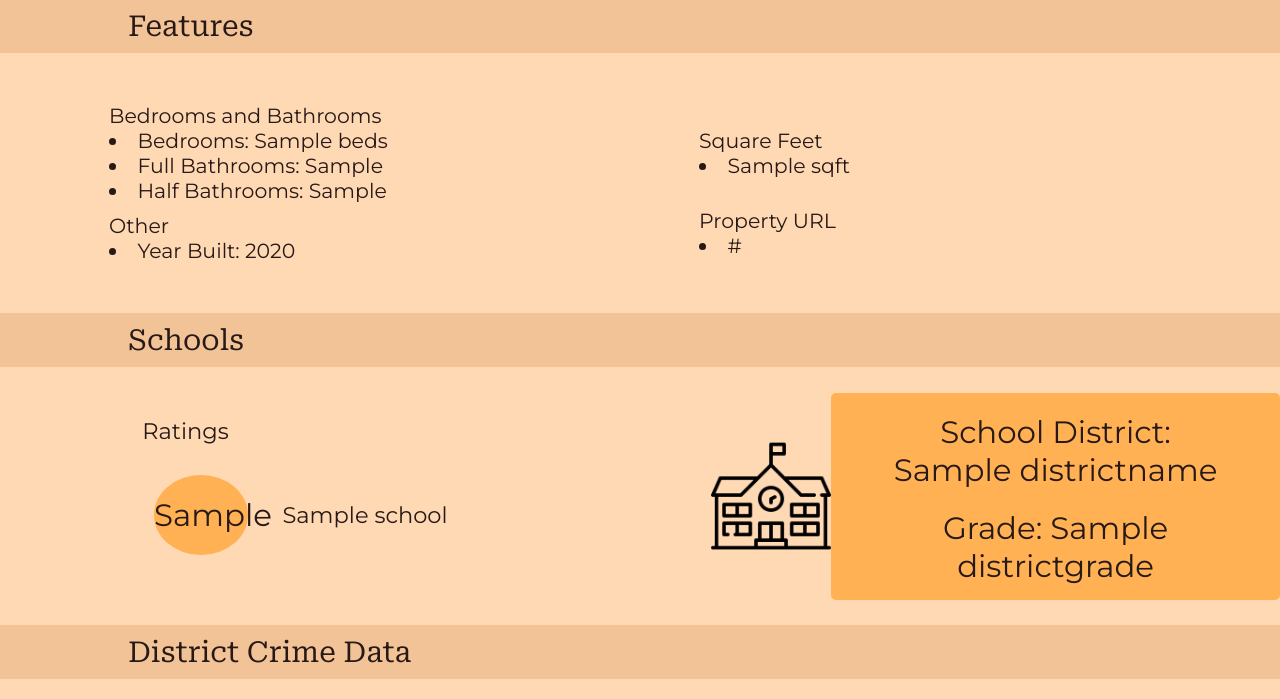
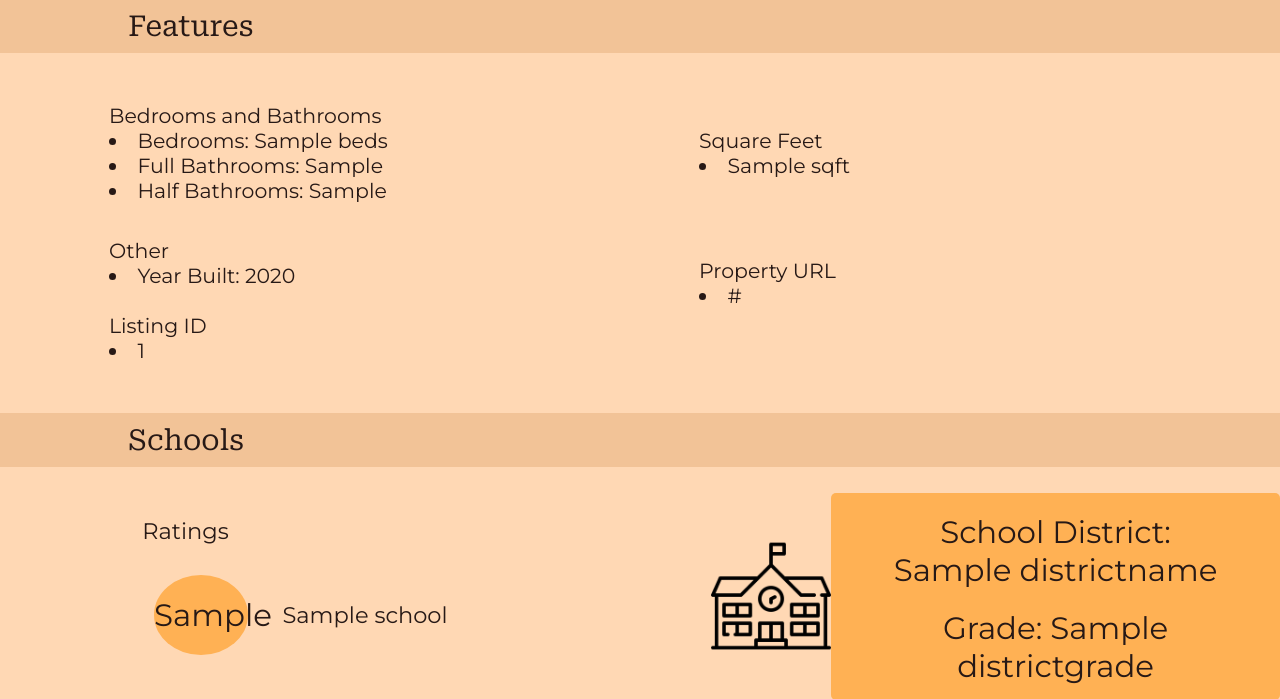
Before and after one commit to carlyswe/cop4710proj, a Flask app: template Website/templates/house.html in a window 1280 px wide. Shown: the part 1146-1845 px from the top of the page. Run offline with Flask 3, Linux system fonts and the light colour scheme; the template is opened without the code that fills it: most values are stand-ins (such as "Sample title", 1, 10 or a date in 2020); grey boxes marked "Sample" are stand-in pictures.

Commit message:
Added listingID to house.html

```diff
--- a/Website/templates/house.html
+++ b/Website/templates/house.html
@@ -88,8 +88,12 @@
                     </div>
 
                     <div class="other">
+                        <br>
                         <ul>Other</ul>
                         <li>Year Built: {{ houseinfo["year_built"] }}</li>
+                        <br>
+                        <ul>Listing ID</ul>
+                        <li>{{ houseinfo["listingID"] }}</li>
                     </div>
 
                     <div class="property">
```
